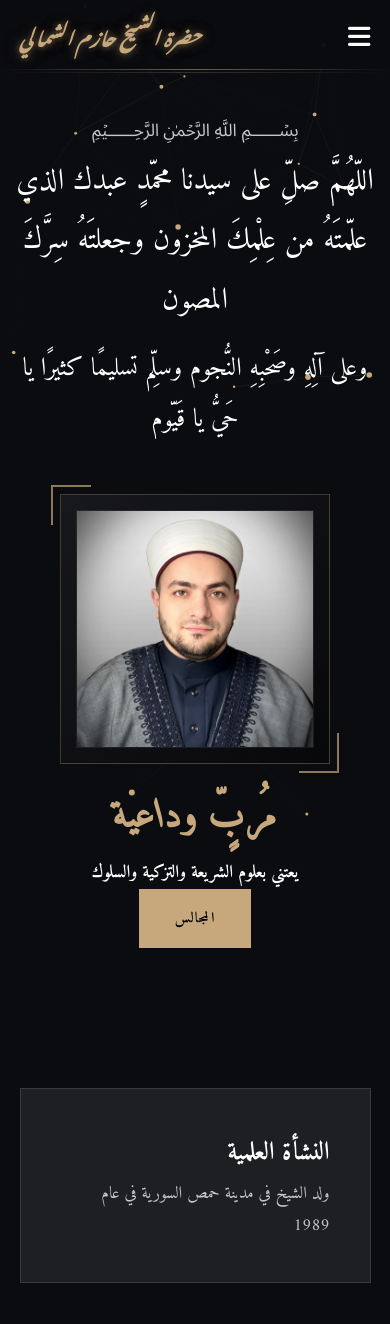
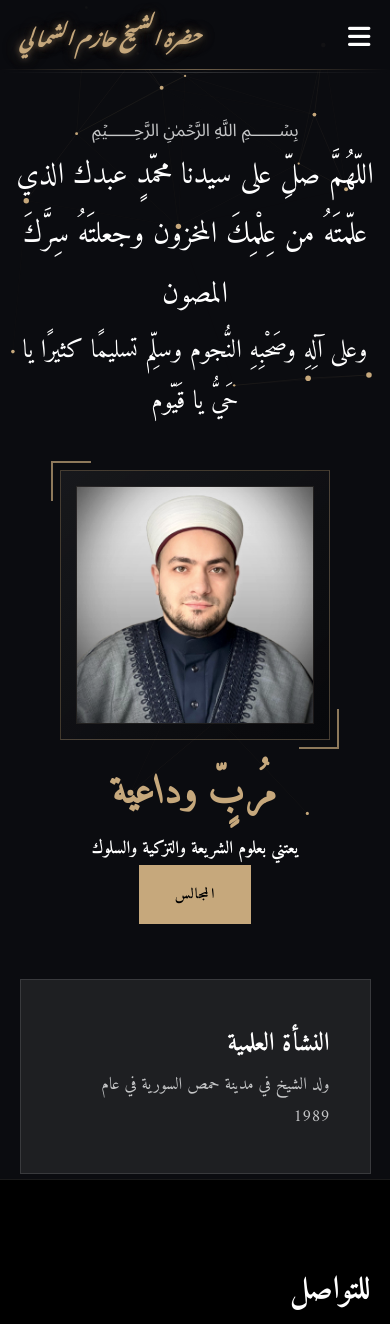
Before and after one commit to mahermeame8-alt/Sheikh-Website, a plain HTML site: page index.html in a window 390 px wide. Shown: the top 1324 px of the page. Drawn offline with nearby package versions, Linux system fonts and the light colour scheme; a web font is replaced by a local one.

Commit message:
enhance mobile salwat

```diff
--- a/style.css
+++ b/style.css
@@ -137,7 +137,7 @@ Salwat lines: smaller on mobile, larger on desktop
 
 .hero-top-title p{
   max-width: 900px;
-  margin: 6px auto;
+  margin: 0 auto;
   padding: 0 14px;
   text-align: center;
   direction: rtl;
@@ -146,16 +146,17 @@ Salwat lines: smaller on mobile, larger on desktop
 }
 
 .hero-salawat.line-1{
-  font-size: clamp(1.15rem, 3vw, 1.7rem);
+  font-size: clamp(1rem, 2.5vw, 1.45rem);
 }
 
 .hero-salawat.line-2{
-  font-size: clamp(1rem, 2.6vw, 1.45rem);
+  font-size: clamp(0.95rem, 2.2vw, 1.25rem);
 }
 
 header#home {
-  height: 100vh;
-  padding-top: 110px; /* space for fixed navbar */
+  min-height: 85vh;
+  height: auto;
+  padding-top: 110px;
   display: flex;
   flex-direction: column;
   justify-content: flex-start;
@@ -213,7 +214,7 @@ a {
 }
 
 .section {
-  padding: 100px 0;
+  padding: 70px 0;
 }
 
 .section-tag {
@@ -822,12 +823,12 @@ footer {
 
   .hero-salawat.line-1 {
     font-size: 1.05rem;
-    line-height: 2.05;
+    line-height: 1.9;
   }
 
   .hero-salawat.line-2 {
     font-size: 0.95rem;
-    line-height: 2;
+    line-height: 1.9;
   }
 
   .hero-container {
@@ -895,6 +896,9 @@ footer {
 .majlis-body p{
   font-size: 1rem;
   line-height: 1.9;
+}
+.section {
+  padding: 5px 0;
 }
 }
 /* @media (min-width: 769px) and (max-width: 992px) {
@@ -1396,10 +1400,10 @@ body.cursor-glow .cursor-follower{
 
 /* Mobile-safe full height (prevents iPhone 100vh issues) */
 header#home{
-  min-height: 100svh;
+  min-height: 85vh;
   height: auto;
-  padding-top: 110px; /* keep your navbar spacing */
-  padding-bottom: 40px;
+  padding-top: 110px;
+  padding-bottom: 50px;
 }
 
 /* Touch devices: disable custom cursor */
```
